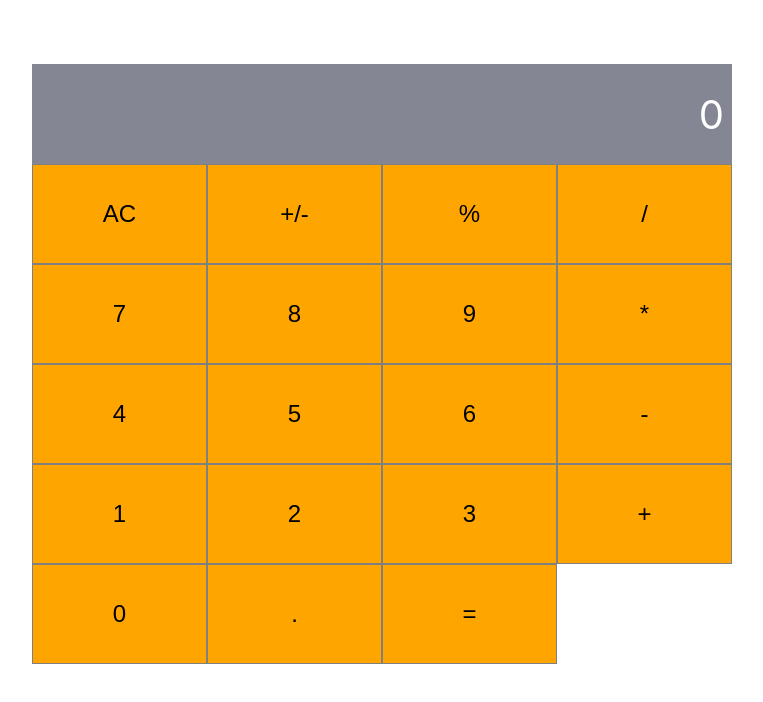
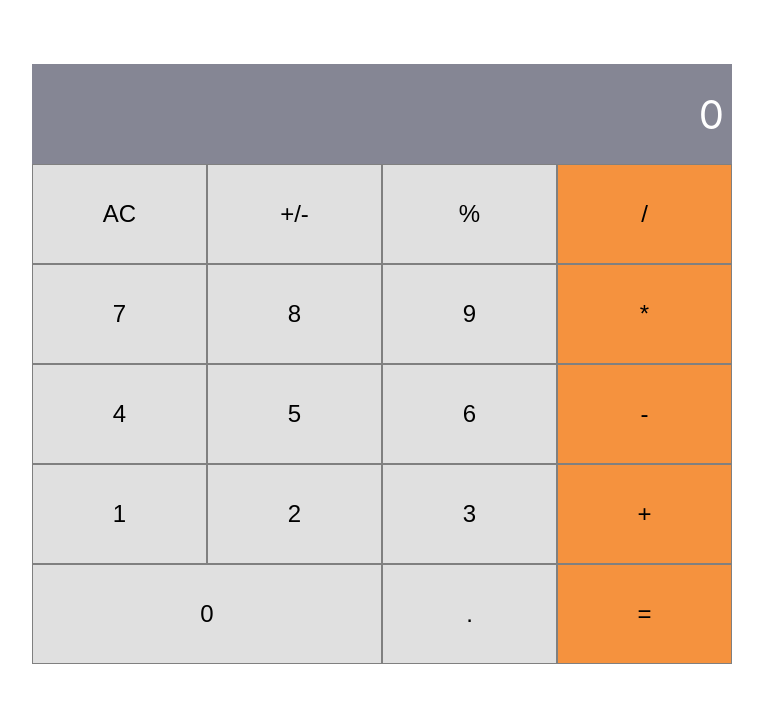
Before and after one commit to trekab/react-calculator, a React (Create React App) app: page / in a window 1280 px wide. Shown: the top 702 px of the page, without its empty margins (258-1021 px from the left). Built offline with nearby package versions, Linux system fonts and the light colour scheme.

Commit message:
Add wide and color props to button to change color and button width depending on props

```diff
--- a/src/components/Button.js
+++ b/src/components/Button.js
@@ -1,13 +1,26 @@
 import React from 'react';
 import PropTypes from 'prop-types';
-import '../css/Button.css'
+import '../css/Button.css';
 
 const CalcButton = ({ name, color, wide }) => (
-  <button className='Button' type="submit">{name}</button>
+  <button
+    style={{ width: wide ? '50%' : '25%', backgroundColor: color }}
+    className="Button"
+    type="submit"
+  >
+    {name}
+  </button>
 );
 
 CalcButton.propTypes = {
   name: PropTypes.string.isRequired,
+  color: PropTypes.string,
+  wide: PropTypes.bool,
+};
+
+CalcButton.defaultProps = {
+  color: '#F5923E',
+  wide: false,
 };
 
 export default CalcButton;
--- a/src/components/ButtonPanel.js
+++ b/src/components/ButtonPanel.js
@@ -4,33 +4,33 @@
 
 const ButtonPanel = () => (
   <div className="ButtonPanel">
-    <div className='ButtonPanelGroup'>
-      <Button name="AC" />
-      <Button name="+/-" />
-      <Button name="%" />
+    <div className="ButtonPanelGroup">
+      <Button name="AC" color="#E0E0E0" />
+      <Button name="+/-" color="#E0E0E0" />
+      <Button name="%" color="#E0E0E0" />
       <Button name="/" />
     </div>
-    <div className='ButtonPanelGroup'>
-      <Button name="7" />
-      <Button name="8" />
-      <Button name="9" />
+    <div className="ButtonPanelGroup">
+      <Button name="7" color="#E0E0E0" />
+      <Button name="8" color="#E0E0E0" />
+      <Button name="9" color="#E0E0E0" />
       <Button name="*" />
     </div>
-    <div className='ButtonPanelGroup'>
-      <Button name="4" />
-      <Button name="5" />
-      <Button name="6" />
+    <div className="ButtonPanelGroup">
+      <Button name="4" color="#E0E0E0" />
+      <Button name="5" color="#E0E0E0" />
+      <Button name="6" color="#E0E0E0" />
       <Button name="-" />
     </div>
-    <div className='ButtonPanelGroup'>
-      <Button name="1" />
-      <Button name="2" />
-      <Button name="3" />
+    <div className="ButtonPanelGroup">
+      <Button name="1" color="#E0E0E0" />
+      <Button name="2" color="#E0E0E0" />
+      <Button name="3" color="#E0E0E0" />
       <Button name="+" />
     </div>
-    <div className='ButtonPanelGroup'>
-      <Button name="0" />
-      <Button name="." />
+    <div className="ButtonPanelGroup">
+      <Button name="0" wide color="#E0E0E0" />
+      <Button name="." color="#E0E0E0" />
       <Button name="=" />
     </div>
   </div>
--- a/src/css/Button.css
+++ b/src/css/Button.css
@@ -1,7 +1,5 @@
 .Button {
-  background-color: orange;
   font-size: 24px;
   font-weight: 400;
-  width: 25%;
   border: 1px solid gray;
 }
```
Also changed, not shown: src/css/App.css (line endings or trailing spaces), src/css/ButtonPanel.css (line endings or trailing spaces).
